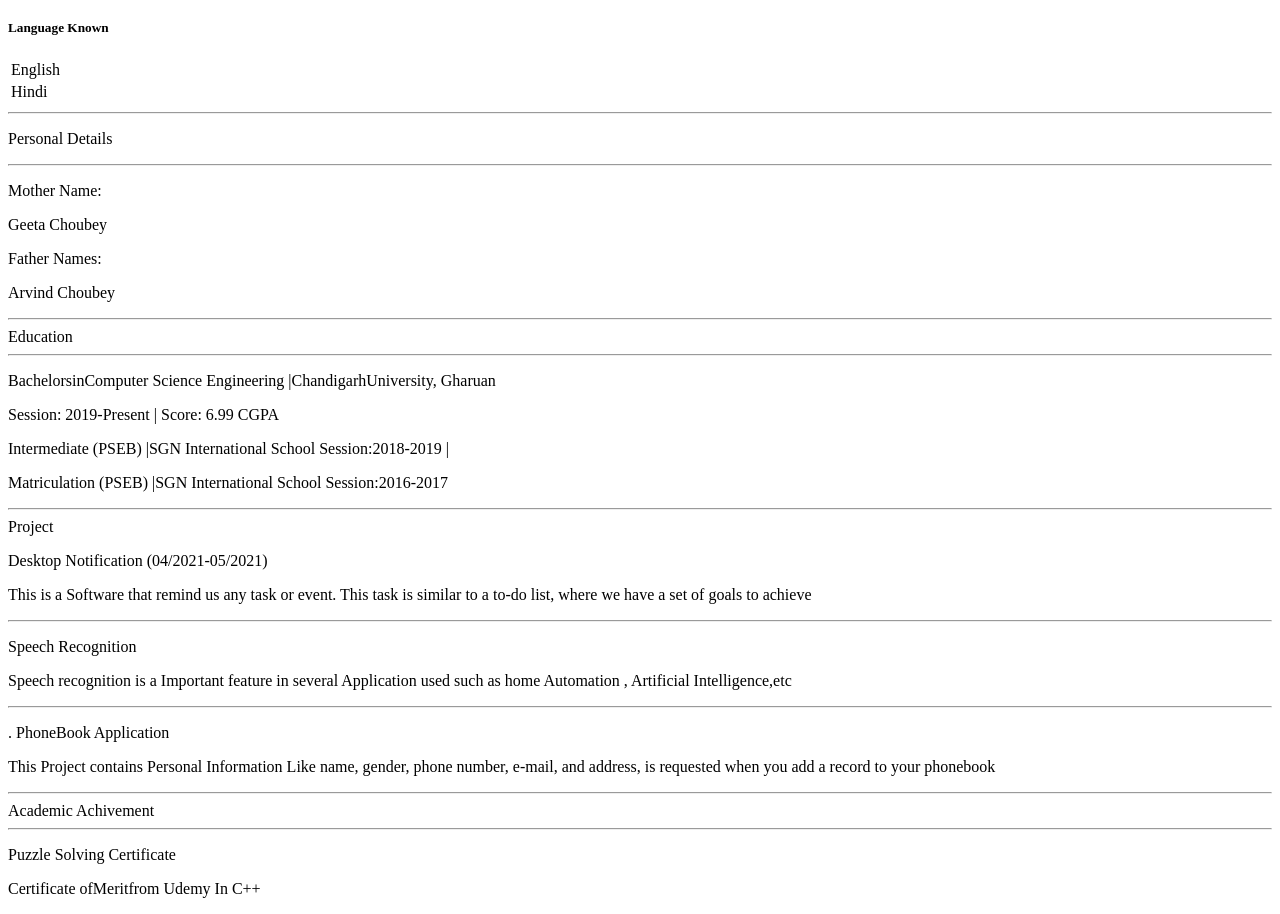
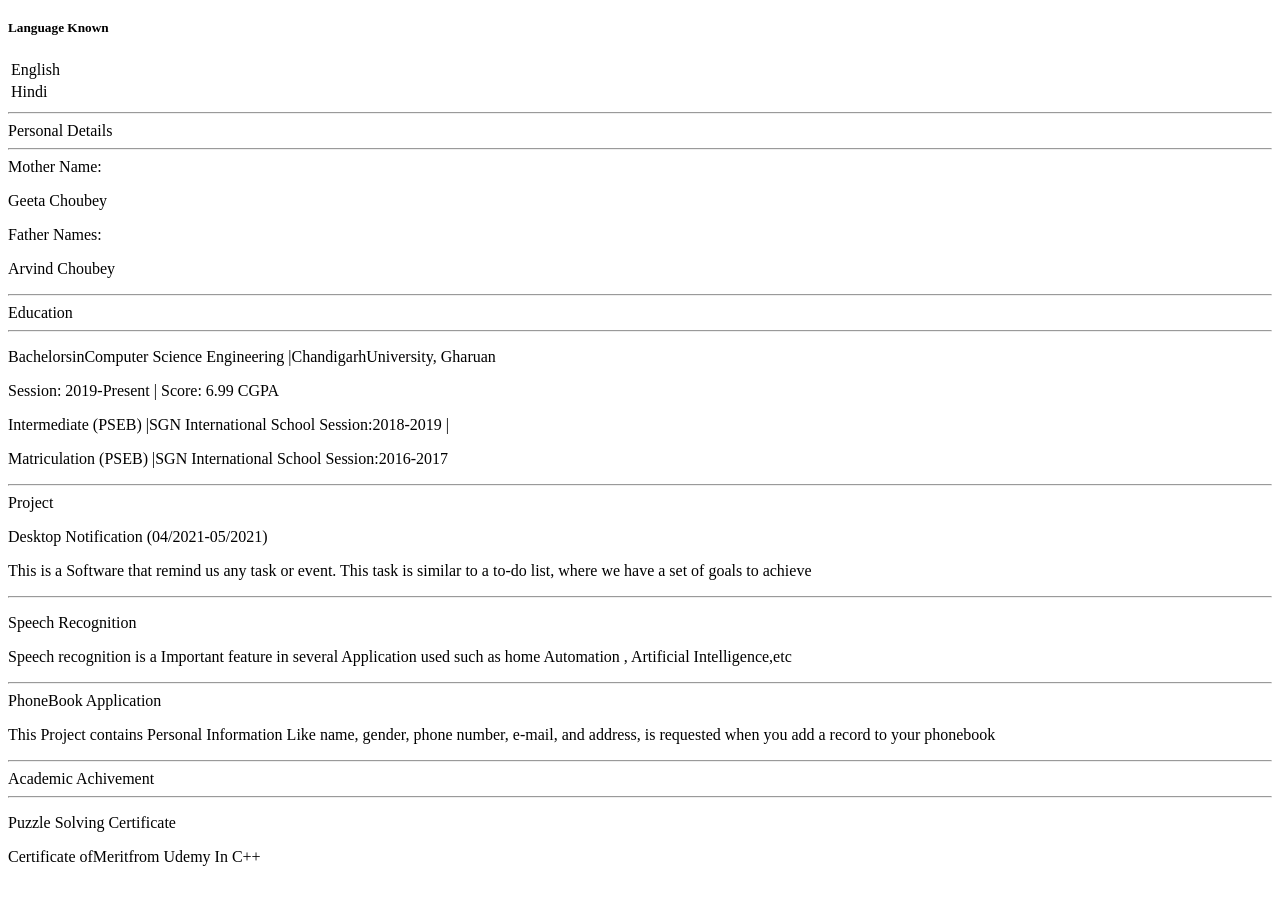
Before and after one commit to ironak9814/cv, a plain HTML site: page index.html in a window 1280 px wide. Shown: the part 800-1714 px from the top of the page. After the commit the page ends 1682 px from the top, so only its background shows below. Drawn offline with Linux system fonts and the light colour scheme.

Commit message:
Update index.html

```diff
--- a/index.html
+++ b/index.html
@@ -3,6 +3,7 @@
 <head>
     <meta charset="UTF-8">
     <title>CV</title>
+    <link rel="stylesheet" href="css/style.css">
 </head>
 <body>
     <table cellspacing ="20">
@@ -71,11 +72,11 @@
                             </tr>
                         </table>
                     <hr>
-                    <p>Personal Details</p>
+                    <p2>Personal Details</p2>
                     <hr>
-                    <p> Mother Name:</p>
+                    <p3> Mother Name:</p3>
                     <p> Geeta Choubey</p>
-                    <p> Father Names:</p>
+                    <p4> Father Names:</p4>
                     <p> Arvind Choubey</p>
                     <hr>
                 <h8> Education</h8>
@@ -103,7 +104,7 @@
                                     Automation , Artificial
                                     Intelligence,etc</p>
                                     <hr>
-                                    <p>. PhoneBook Application</p>
+                                    <p1> PhoneBook Application</p1>
                                     <p>This Project contains Personal
                                         Information Like name, gender,
                                         phone number, e-mail, and address,
```
